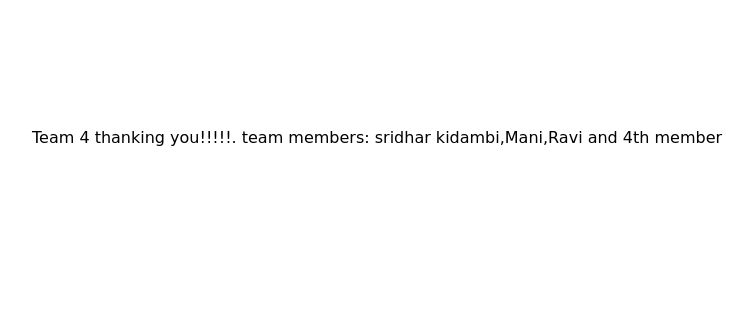
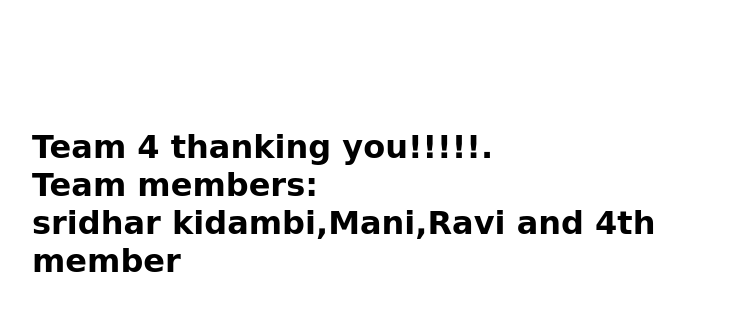
Before and after one commit to sridharkidambi/sampleproject, a plain HTML site: page index.html in a window 1280 px wide. Shown: the whole page, without its empty margins (224-977 px from the left). Drawn offline with Linux system fonts and the light colour scheme.

Commit message:
code changes
code changes

```diff
--- a/index.html
+++ b/index.html
@@ -9,8 +9,14 @@ a { color: #007eb9; }
 </head>
 
 <body>
-
-<p>Team 4 thanking you!!!!!. team members: sridhar kidambi,Mani,Ravi and 4th member<p>
+<h1>
+<p>Team 4 thanking you!!!!!.
+ <br>
+  Team members:
+  <br>
+  sridhar kidambi,Mani,Ravi and 4th member
+<p>
+</h1>
 
 </body>
 </html>
```
